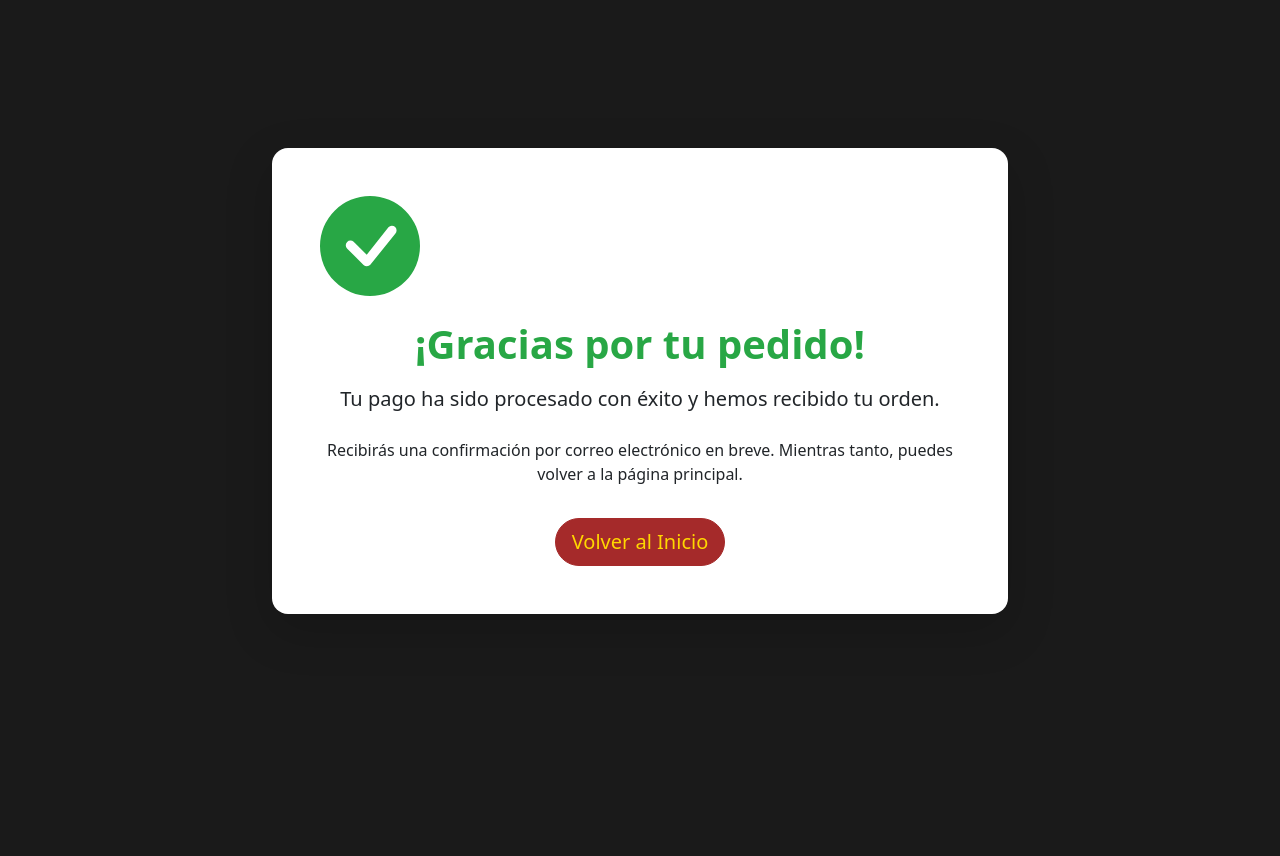
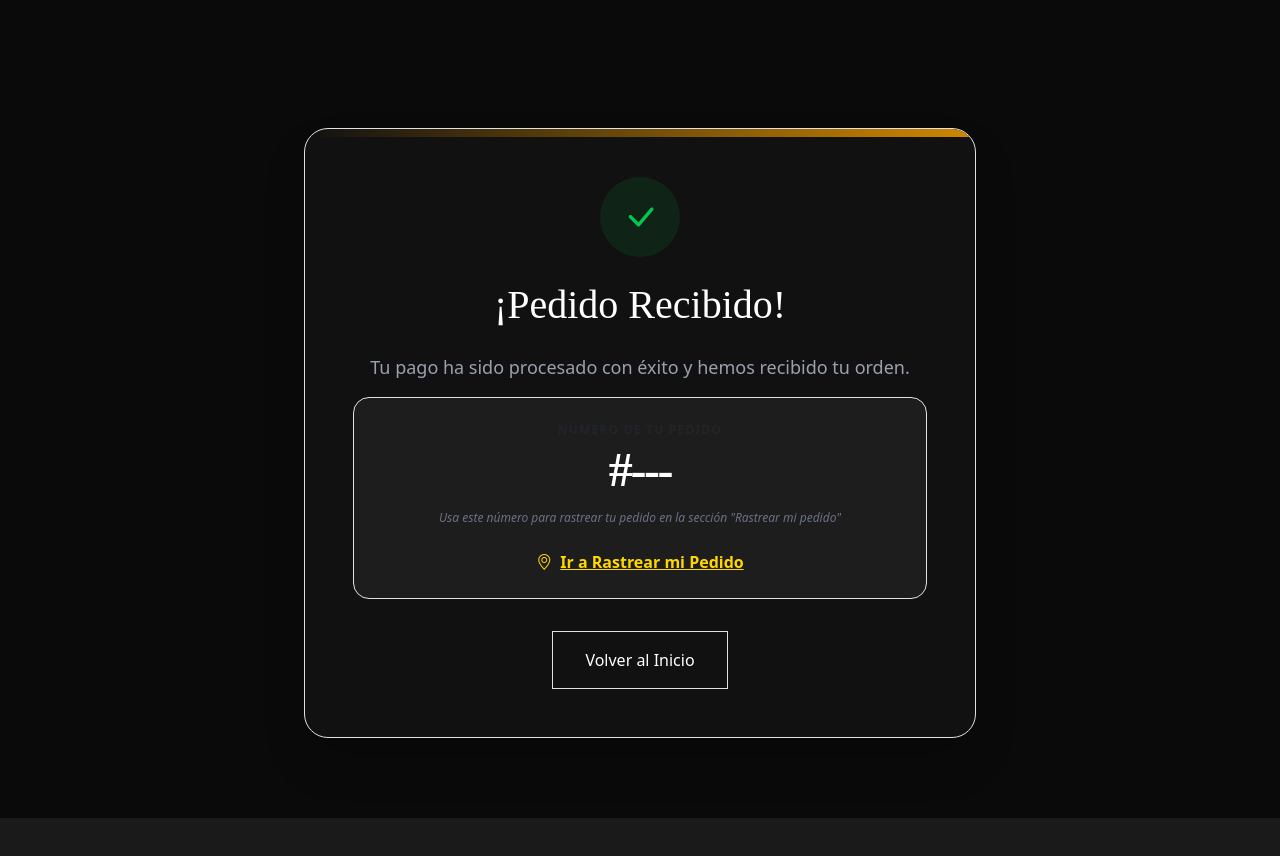
Before and after one commit to kebabsyshawarma-hue/KebabFront, a React (Vite) app: page /checkout/success in a window 1280 px wide. Shown: the top 856 px of the page. After the commit the page ends 818 px from the top, so only its background shows below. Built offline with nearby package versions, Linux system fonts and the light colour scheme; no server answers.

Commit message:
feat: complete unified success flow with prominent order ID and tracking links

```diff
--- a/src/components/CartOffcanvas.jsx
+++ b/src/components/CartOffcanvas.jsx
@@ -38,13 +38,13 @@ export default function CartOffcanvas({ handleProceedToCheckout }) {
     <>
       {/* Backdrop */}
       <div
-        className={`fixed inset-0 bg-black/60 backdrop-blur-sm z-[60] transition-opacity duration-300 ${isCartOpen ? 'opacity-100 pointer-events-auto' : 'opacity-0 pointer-events-none'}`}
+        className={`fixed inset-0 bg-black/60 backdrop-blur-sm z-[1040] transition-opacity duration-300 ${isCartOpen ? 'opacity-100 pointer-events-auto' : 'opacity-0 pointer-events-none'}`}
         onClick={closeCart}
       />
 
       {/* Sidebar */}
       <div
-        className={`fixed top-0 right-0 h-full w-full sm:w-[400px] bg-[#111] border-l border-white/10 z-[70] transform transition-transform duration-300 shadow-2xl flex flex-col ${isCartOpen ? 'translate-x-0' : 'translate-x-full'}`}
+        className={`fixed top-0 right-0 h-full w-full sm:w-[400px] bg-[#111] border-l border-white/10 z-[1050] transform transition-transform duration-300 shadow-2xl flex flex-col ${isCartOpen ? 'translate-x-0' : 'translate-x-full'}`}
       >
         {/* Header */}
         <div className="flex items-center justify-between p-6 border-b border-white/10">
--- a/src/components/SocialWidgets.jsx
+++ b/src/components/SocialWidgets.jsx
@@ -3,7 +3,7 @@ import React from 'react';
 const SocialWidgets = ({
   facebook = 'https://www.facebook.com/kebabcarta',
   instagram = 'https://www.instagram.com/kebabcarta',
-  whatsapp = 'https://wa.me/573000000000',
+  whatsapp = 'https://wa.me/573017186724',
 }) => {
 
   // Estilo base unificado
--- a/src/pages/checkout/SuccessPage.jsx
+++ b/src/pages/checkout/SuccessPage.jsx
@@ -1,40 +1,124 @@
-import { useEffect } from 'react';
-import { useNavigate, useSearchParams } from 'react-router-dom';
+import { useEffect, useState } from 'react';
+import { useNavigate, useSearchParams, useLocation } from 'react-router-dom';
 
 function SuccessContent() {
   const navigate = useNavigate();
+  const location = useLocation();
   const [searchParams] = useSearchParams();
-  const transactionId = searchParams.get('id');
+
+  // Get data from either Wompi redirect (searchParams) or direct navigation state
+  const queryTransactionId = searchParams.get('id');
+  const transactionId = queryTransactionId || location.state?.transactionId;
+  const paymentMethod = location.state?.paymentMethod || (queryTransactionId ? 'wompi' : 'unknown');
+  const orderId = location.state?.orderId;
+  const total = location.state?.total;
+
+  const handleWhatsAppClick = () => {
+    const message = `Hola, acabo de realizar el pedido #${orderId || 'reciente'}. Adjunto el comprobante de transferencia por valor de $${total?.toLocaleString('es-CO')}.`;
+    const url = `https://wa.me/573017186724?text=${encodeURIComponent(message)}`;
+    window.open(url, '_blank');
+  };
 
   return (
-    <div className="row justify-content-center">
-      <div className="col-md-8">
-        <div className="card text-center shadow-lg border-0 rounded-4">
-          <div className="card-body p-5">
-            <svg xmlns="http://www.w3.org/2000/svg" width="100" height="100" fill="#28a745" className="bi bi-check-circle-fill mb-4" viewBox="0 0 16 16">
-              <path d="M16 8A8 8 0 1 1 0 8a8 8 0 0 1 16 0zm-3.97-3.03a.75.75 0 0 0-1.08.022L7.477 9.417 5.384 7.323a.75.75 0 0 0-1.06 1.06L6.97 11.03a.75.75 0 0 0 1.079-.02l3.992-4.99a.75.75 0 0 0-.01-1.05z"/>
-            </svg>
-            <h1 className="mb-3 fw-bold" style={{ fontFamily: 'var(--font-playfair-display)', color: '#28a745' }}>¡Gracias por tu pedido!</h1>
-            <p className="lead mb-4">Tu pago ha sido procesado con éxito y hemos recibido tu orden.</p>
+    <div className="flex justify-center items-center min-h-[60vh]">
+      <div className="w-full max-w-2xl bg-[#111] border border-white/10 rounded-3xl p-8 md:p-12 text-center shadow-2xl relative overflow-hidden">
 
-            {transactionId && (
-              <div className="alert alert-success small">
-                <strong>ID de tu transacción:</strong> {transactionId}
-                <p className="mt-2 mb-0">Conserva este ID para cualquier consulta sobre tu pedido.</p>
+        {/* Decorative Background */}
+        <div className="absolute top-0 left-0 w-full h-2 bg-gradient-to-r from-gold to-yellow-600"></div>
+        <div className="absolute -top-10 -right-10 w-32 h-32 bg-gold/10 rounded-full blur-3xl"></div>
+
+        <div className="w-20 h-20 bg-green-500/10 rounded-full flex items-center justify-center mx-auto mb-6 animate-in zoom-in duration-500">
+          <i className="bi bi-check-lg text-4xl text-green-500"></i>
+        </div>
+
+        <h1 className="text-3xl md:text-4xl font-bold text-white mb-4" style={{ fontFamily: 'Playfair Display, serif' }}>
+          ¡Pedido Recibido!
+        </h1>
+
+        <p className="text-gray-400 text-lg mb-8">
+          {paymentMethod === 'transfer'
+            ? 'Tu orden ha sido creada. Por favor completa el pago para procesarla.'
+            : 'Tu pago ha sido procesado con éxito y hemos recibido tu orden.'}
+        </p>
+
+        {/* Order ID Card - High Visibility */}
+        <div className="bg-white/5 border border-white/10 rounded-2xl p-6 mb-8">
+           <p className="text-xs text-gold uppercase tracking-widest mb-2 font-black">Número de tu Pedido</p>
+           <p className="text-5xl font-black text-white tracking-tighter" style={{ fontFamily: 'Playfair Display, serif' }}>
+             #{orderId || '---'}
+           </p>
+           <p className="text-xs text-gray-500 mt-3 italic">Usa este número para rastrear tu pedido en la sección "Rastrear mi pedido"</p>
+
+           <button
+              onClick={() => navigate('/status')}
+              className="mt-4 text-[#FFD700] hover:text-white text-sm font-bold underline flex items-center justify-center gap-2 mx-auto"
+           >
+             <i className="bi bi-geo-alt"></i> Ir a Rastrear mi Pedido
+           </button>
+        </div>
+
+        {/* Transfer Instructions */}
+        {paymentMethod === 'transfer' && (
+          <div className="bg-white/5 border border-gold/30 rounded-2xl p-6 mb-8 text-left animate-in slide-in-from-bottom duration-500">
+            <h3 className="text-gold font-bold mb-4 flex items-center gap-2">
+              <i className="bi bi-bank"></i> Datos para Transferencia
+            </h3>
+
+            <div className="space-y-4">
+              <div className="flex justify-between items-center pb-3 border-b border-white/5">
+                <span className="text-gray-400 text-sm">Banco</span>
+                <span className="font-bold text-white">Bancolombia Ahorros</span>
               </div>
-            )}
+              <div className="flex justify-between items-center pb-3 border-b border-white/5">
+                <span className="text-gray-400 text-sm">Titular</span>
+                <span className="font-bold text-white">Johanna Ordosgoitia</span>
+              </div>
+              <div>
+                 <span className="text-gray-400 text-sm block mb-1">Número de Cuenta</span>
+                 <div className="flex items-center gap-3 bg-black/30 p-3 rounded-xl border border-white/5">
+                    <span className="text-xl font-mono font-bold text-gold tracking-widest flex-1 text-center">
+                      08676692895
+                    </span>
+                    <button
+                      onClick={() => { navigator.clipboard.writeText('08676692895'); alert('Copiado'); }}
+                      className="w-10 h-10 flex items-center justify-center bg-white/10 hover:bg-white/20 rounded-lg text-white transition-colors"
+                      title="Copiar número"
+                    >
+                      <i className="bi bi-clipboard"></i>
+                    </button>
+                 </div>
+              </div>
+            </div>
 
-            <p className="mt-4">Recibirás una confirmación por correo electrónico en breve. Mientras tanto, puedes volver a la página principal.</p>
+            <div className="mt-6">
+              <button
+                onClick={handleWhatsAppClick}
+                className="w-full py-3 bg-[#25D366] hover:bg-[#128C7E] text-white font-bold rounded-xl flex items-center justify-center gap-2 transition-all shadow-lg shadow-green-900/20"
+              >
+                <i className="bi bi-whatsapp text-xl"></i>
+                Enviar Comprobante al WhatsApp
+              </button>
+              <p className="text-center text-[10px] text-gray-500 mt-2">
+                Es necesario enviar el comprobante para confirmar tu pedido.
+              </p>
+            </div>
+          </div>
+        )}
 
-            <button
-              className="btn btn-lg rounded-pill mt-3"
-              style={{ backgroundColor: '#A52A2A', borderColor: '#A52A2A', color: 'var(--foreground)' }}
-              onClick={() => navigate('/')}
-            >
-              Volver al Inicio
-            </button>
+        {/* Transaction ID for Wompi */}
+        {transactionId && (
+          <div className="bg-white/5 p-4 rounded-xl mb-8">
+            <p className="text-xs text-gray-500 uppercase tracking-widest mb-1">ID Transacción</p>
+            <p className="font-mono text-gold font-bold">{transactionId}</p>
           </div>
-        </div>
+        )}
+
+        <button
+          className="px-8 py-3 rounded-full border border-white/10 text-white hover:bg-white/5 transition-all"
+          onClick={() => navigate('/')}
+        >
+          Volver al Inicio
+        </button>
       </div>
     </div>
   );
@@ -42,7 +126,7 @@ function SuccessContent() {
 
 export default function CheckoutSuccessPage() {
   return (
-    <div className="container py-5" style={{ marginTop: '100px' }}>
+    <div className="min-h-screen bg-[#0a0a0a] pt-32 pb-20 px-4">
       <SuccessContent />
     </div>
   );
```
Also changed, not shown: src/pages/checkout/CheckoutPage.jsx (+3 -33 lines).
